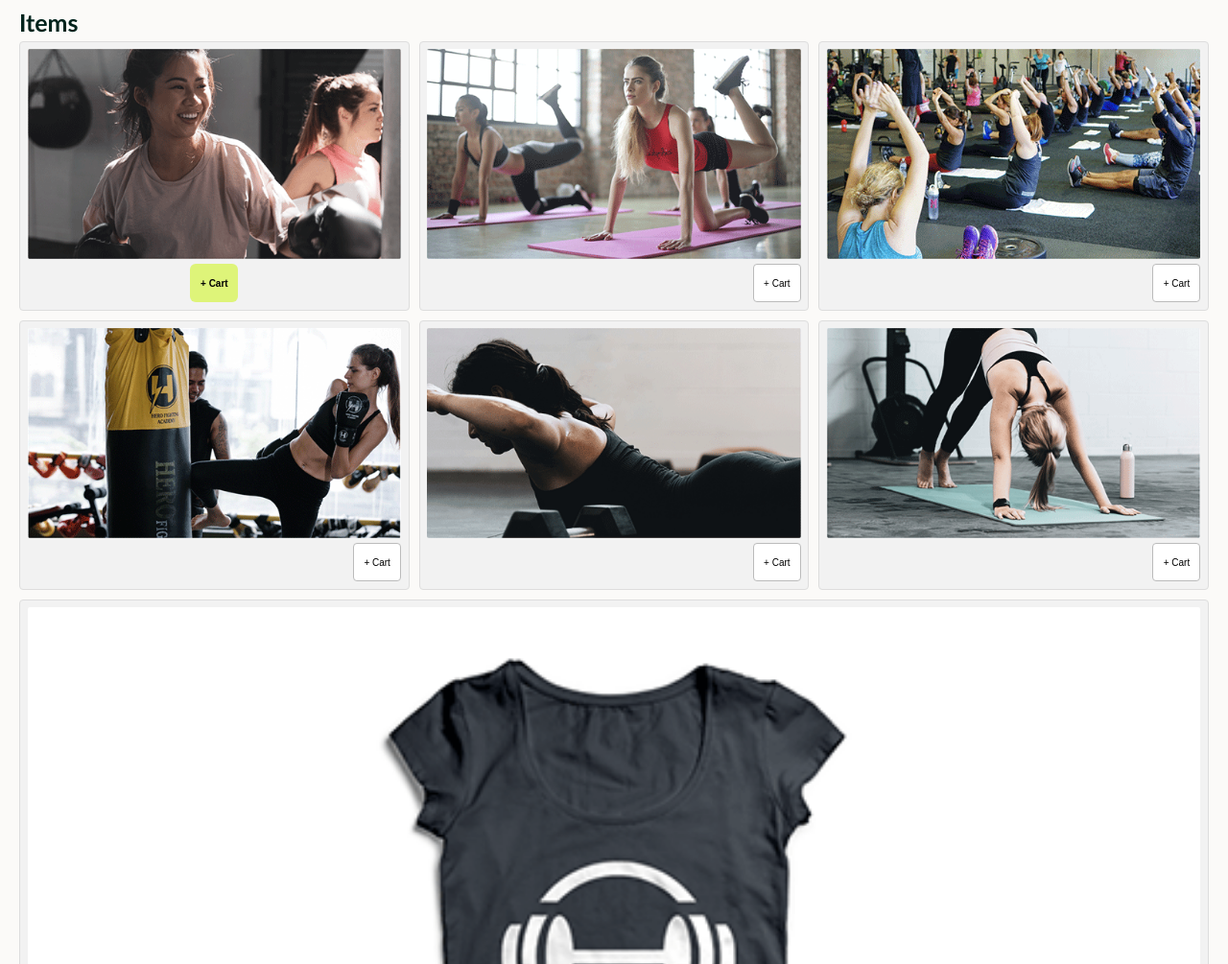
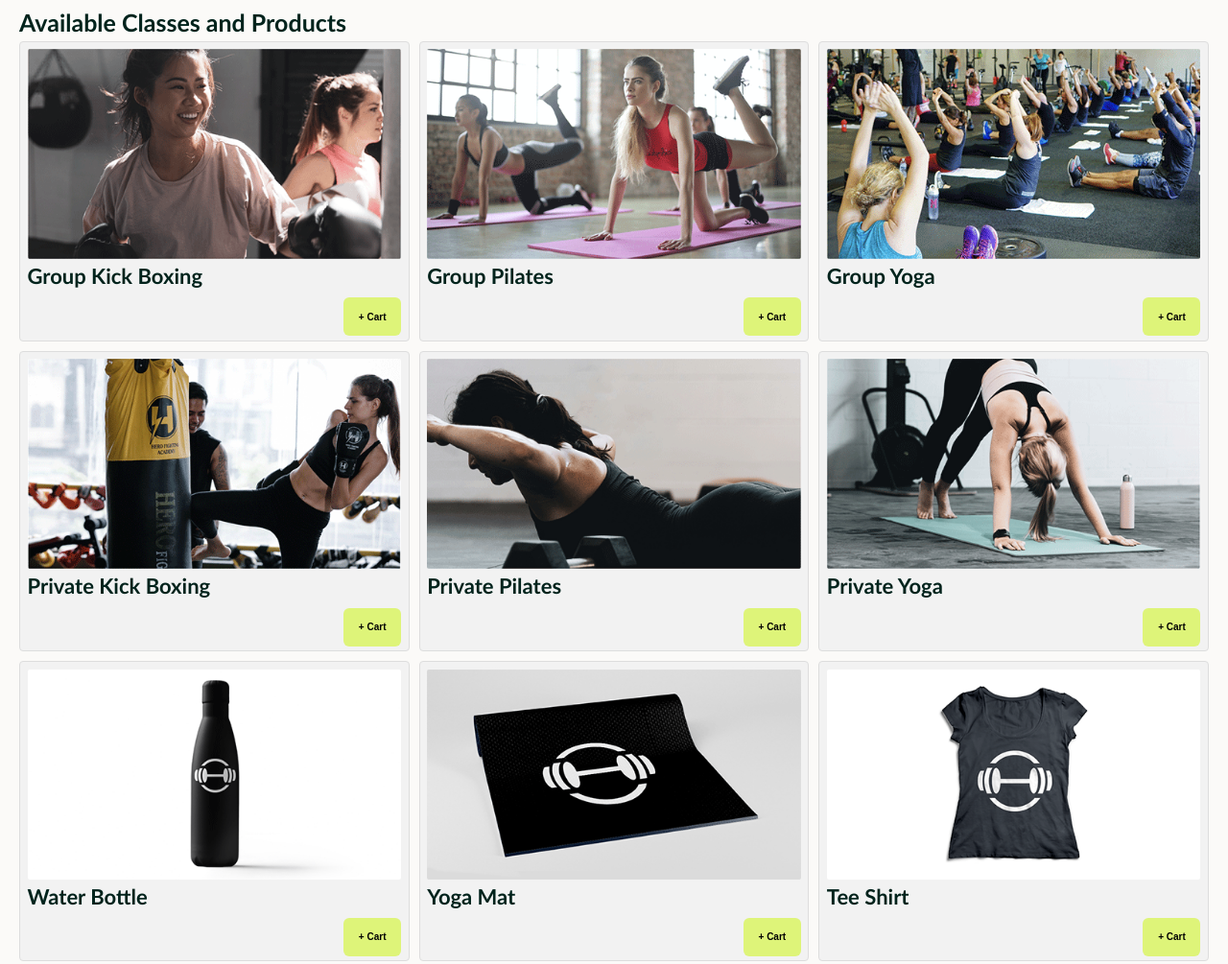
Before and after one commit to Wil-Colon/ABC-Fitness-Studio, a website: page Gallery.html in a window 1280 px wide. Shown: the part 156-1161 px from the top of the page at 96% size. Drawn offline with Linux system fonts and the light colour scheme.

Commit message:
gallery- fixed button, styling

```diff
--- a/Gallery.html
+++ b/Gallery.html
@@ -66,41 +66,69 @@
       </section>
 
       <section aria-labelledby="products" id="gallery-grid-heading">
-        <h2 class="visually-hidden">Items</h2>
-        <div class="products-grid">
+        <h2>Available Classes and Products</h2>
+        <div id="products" class="products-grid">
           <article class="product-card">
-            <img src="images/Client2_GroupKickboxing.png" alt="Product" />
+            <img
+              src="images/Client2_GroupKickboxing.png"
+              alt="Group Kickboxing class"
+            />
+            <h3>Group Kick Boxing</h3>
             <button class="button">+ Cart</button>
           </article>
 
           <article class="product-card">
-            <img src="images/Client2_GroupPilates.png" alt="Product" />
-            <button class="product-btn">+ Cart</button>
+            <img src="images/Client2_GroupPilates.png" alt="Group Pilates" />
+            <h3>Group Pilates</h3>
+            <button class="button">+ Cart</button>
           </article>
 
           <article class="product-card">
-            <img src="images/Client2_GroupYoga.png" alt="Product" />
-            <button class="product-btn">+ Cart</button>
+            <img src="images/Client2_GroupYoga.png" alt="Group Yoga" />
+            <h3>Group Yoga</h3>
+            <button class="button">+ Cart</button>
           </article>
 
           <article class="product-card">
-            <img src="images/Client2_IndividualKickboxing.png" alt="Product" />
-            <button class="product-btn">+ Cart</button>
+            <img
+              src="images/Client2_IndividualKickboxing.png"
+              alt="Private Kick Boxing Class"
+            />
+            <h3>Private Kick Boxing</h3>
+            <button class="button">+ Cart</button>
           </article>
 
           <article class="product-card">
-            <img src="images/Client2_IndividualPilates.png" alt="Product" />
-            <button class="product-btn">+ Cart</button>
+            <img
+              src="images/Client2_IndividualPilates.png"
+              alt="Private Pilates Class"
+            />
+            <h3>Private Pilates</h3>
+            <button class="button">+ Cart</button>
           </article>
 
           <article class="product-card">
-            <img src="images/Client2_IndividualYoga.png" alt="Product" />
-            <button class="product-btn">+ Cart</button>
+            <img src="images/Client2_IndividualYoga.png" alt="Private Yoga" />
+            <h3>Private Yoga</h3>
+            <button class="button">+ Cart</button>
           </article>
 
-          <article class="product-card product-card--full">
-            <img src="images/Client2_TeeShirt.png" alt="Product" />
-            <button class="product-btn">+ Cart</button>
+          <article class="product-card">
+            <img src="images/Client2_WaterBottle.png" alt="Private Yoga" />
+            <h3>Water Bottle</h3>
+            <button class="button">+ Cart</button>
+          </article>
+
+          <article class="product-card">
+            <img src="images/Client2_YogaMat.png" alt="Private Yoga" />
+            <h3>Yoga Mat</h3>
+            <button class="button">+ Cart</button>
+          </article>
+
+          <article class="product-card">
+            <img src="images/Client2_TeeShirt.png" alt="Tee Shirt" />
+            <h3>Tee Shirt</h3>
+            <button class="button">+ Cart</button>
           </article>
         </div>
       </section>
--- a/css/gallery.css
+++ b/css/gallery.css
@@ -40,27 +40,12 @@
   flex: 1 0 auto;
 }
 
-.product-card > button {
-  width: 5rem;
+.button {
+  width: 6rem;
+  height: 4rem;
   font-size: 1rem;
-  height: 4rem;
-  align-self: flex-end;
-  margin-top: 0.5rem;
-  padding: 0.35rem 0.8rem;
-}
-
-.product-btn {
-  align-self: flex-end;
-  margin-top: 0.5rem;
-  padding: 0.35rem 0.8rem;
-  border-radius: 0.4rem;
-  border: 1px solid #bbb;
-  background: #fff;
-  cursor: pointer;
-}
-
-.product-card--full {
-  grid-column: 1 / -1;
+  align-self: end;
+  margin: 0.5rem 0 -0.3rem;
 }
 
 @media all and (min-width: 480px) {
```
